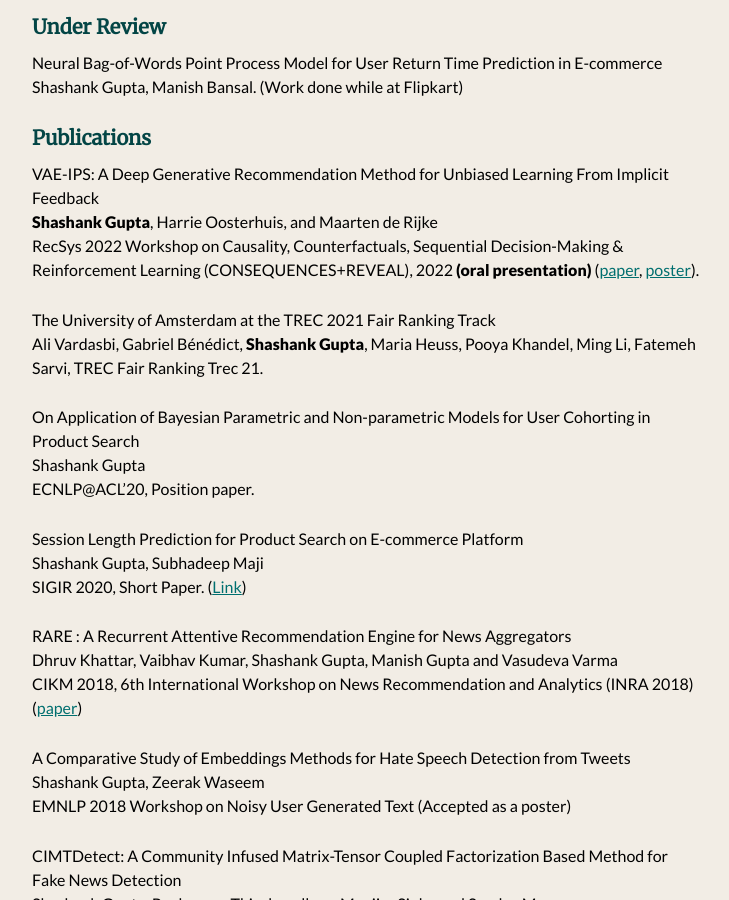
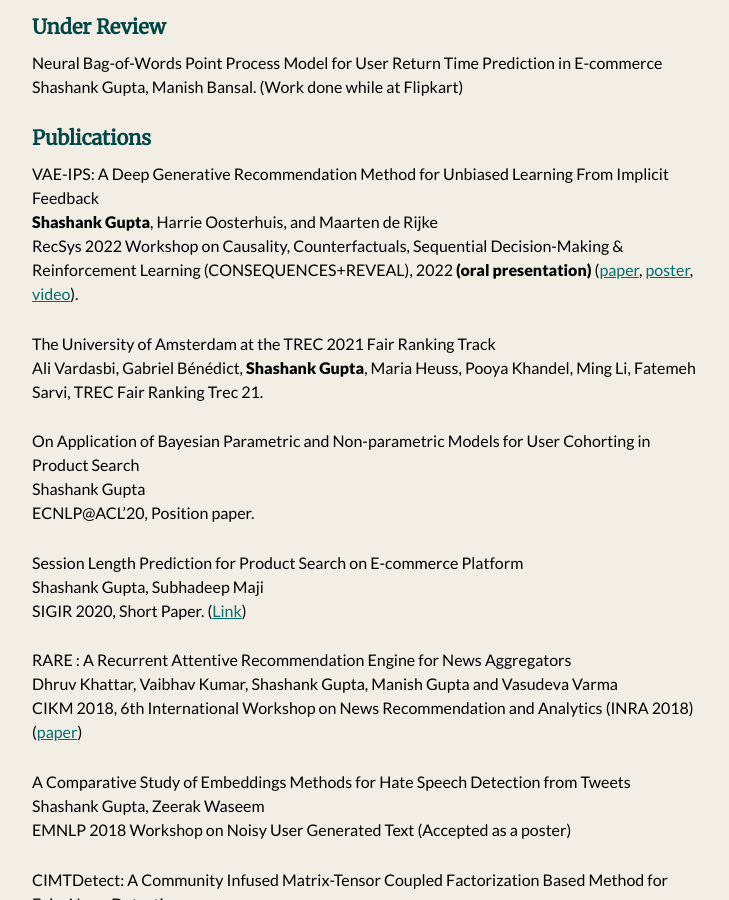
Before and after one commit to shashankg7/shashankg7.github.io, a Jekyll site: the page built from publications.md, in a window 1280 px wide and 900 px high, scrolled down 315 px. Shown: the whole window, without its empty margins (272-1001 px from the left). Built offline with Jekyll 4.4.1, drawn with Linux system fonts in a browser that asks for light colours; nearby versions of some CDN libraries.

Commit message:
Update publications.md

```diff
--- a/publications.md
+++ b/publications.md
@@ -21,7 +21,7 @@
 
 VAE-IPS: A Deep Generative Recommendation Method for Unbiased Learning From Implicit Feedback <br>
 <b>Shashank Gupta</b>, Harrie Oosterhuis, and Maarten de Rijke <br>
-RecSys 2022 Workshop on Causality, Counterfactuals, Sequential Decision-Making & Reinforcement Learning (CONSEQUENCES+REVEAL), 2022 <b>(oral presentation)</b> ([paper](https://drive.google.com/file/d/1JeiHVuYi5iUBop8E_h0XPcKwOhdA6jBP/view?usp=sharing), [poster](https://drive.google.com/file/d/1n12vvOTdI8laVyIgBNNcIuCVxXsfjCGy/view?usp=sharing)).
+RecSys 2022 Workshop on Causality, Counterfactuals, Sequential Decision-Making & Reinforcement Learning (CONSEQUENCES+REVEAL), 2022 <b>(oral presentation)</b> ([paper](https://drive.google.com/file/d/1JeiHVuYi5iUBop8E_h0XPcKwOhdA6jBP/view?usp=sharing), [poster](https://drive.google.com/file/d/1n12vvOTdI8laVyIgBNNcIuCVxXsfjCGy/view?usp=sharing), [video](https://youtu.be/N-nn1500Q-g?t=10160)).
 
 The University of Amsterdam at the TREC 2021 Fair Ranking Track <br>
 Ali Vardasbi, Gabriel Bénédict, <b>Shashank Gupta</b>, Maria Heuss, Pooya Khandel, Ming Li, Fatemeh Sarvi, TREC Fair Ranking Trec 21.
```
